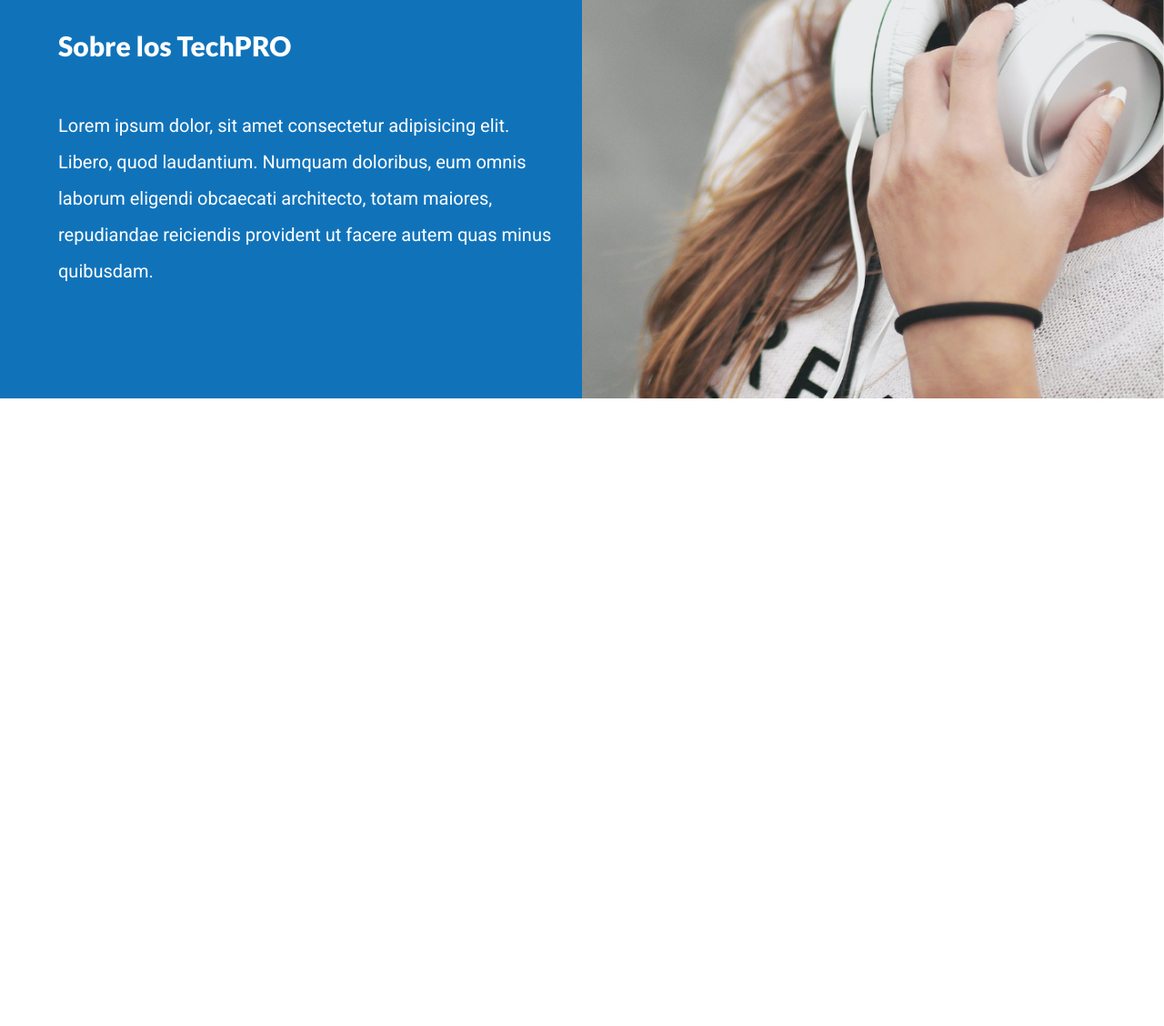
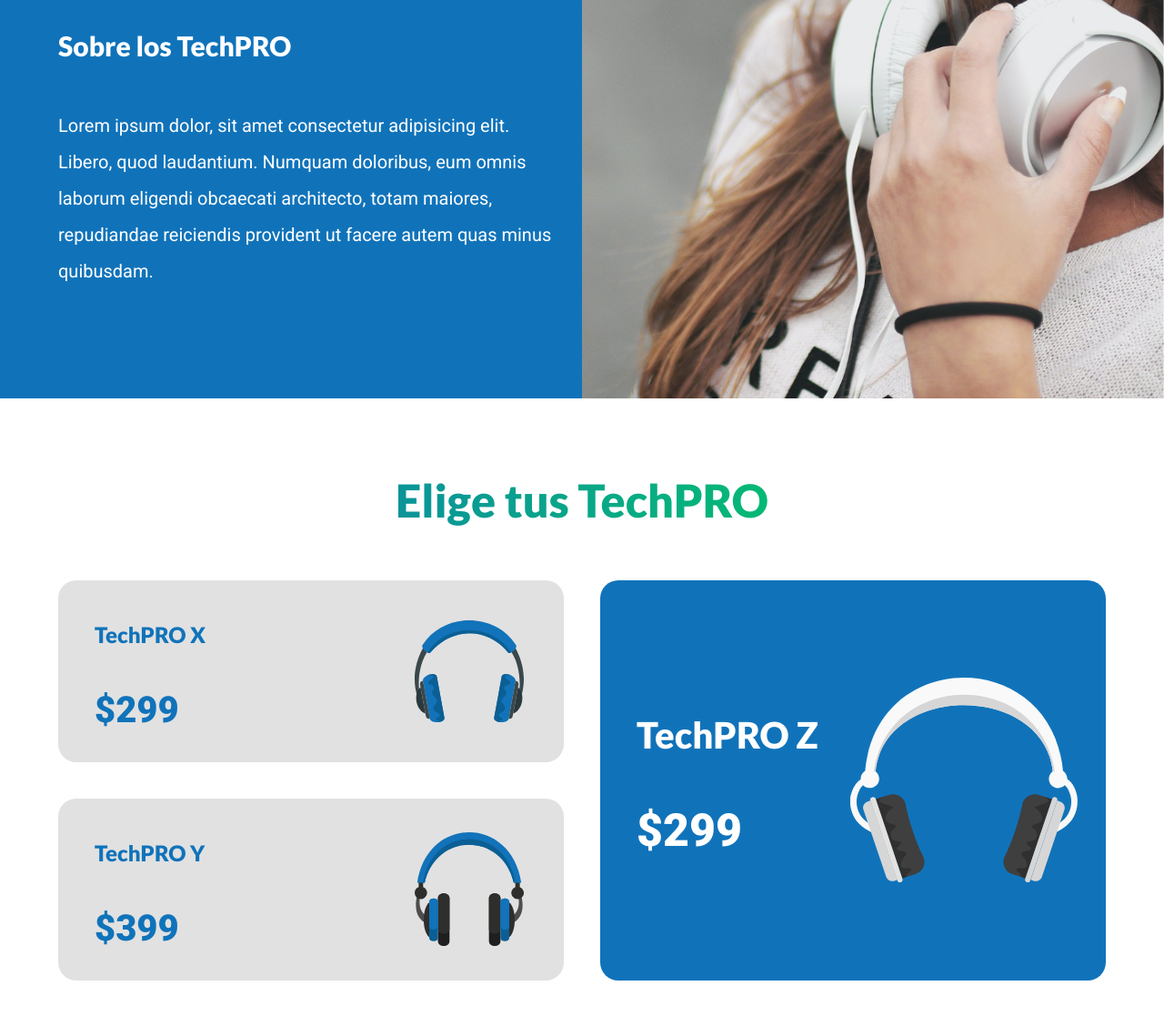
Before and after one commit to Antonioog/TechPro, a plain HTML site: page index.html in a window 1280 px wide. Shown: the part 1202-2330 px from the top of the page at 91% size. Before the commit the page ends 1640 px from the top, so only its background shows below. Drawn offline with Linux system fonts and the light colour scheme.

Commit message:
Se agrega la seccion de modelos

```diff
--- a/css/styles.css
+++ b/css/styles.css
@@ -242,3 +242,87 @@ img {
   font-size: 2rem;
   line-height: 2;
 }
+
+/**Modelos**/
+.model {
+  padding: var(--separation) 0;
+}
+.model h3 {
+  font-size: 2.4rem;
+}
+.models .price {
+  font-size: 4rem;
+  font-weight: 900;
+  line-height: 0;
+}
+.header-models {
+  font-size: 5rem;
+  margin-bottom: var(--separation);
+}
+.list-models {
+  display: flex;
+  flex-direction: column-reverse;
+}
+@media (min-width: 992px) {
+  .list-models {
+    display: grid;
+    grid-template-columns: repeat(2, 1fr);
+    grid-template-rows: repeat(2, 20rem);
+    gap: 4rem;
+  }
+}
+.models {
+  background-color: var(--lightGray);
+  margin-bottom: 2rem;
+  padding-left: 4rem;
+  color: var(--primary);
+  border-radius: 2rem;
+  min-height: 20rem;
+  background-repeat: no-repeat;
+  background-position: 90% center;
+  background-size: 12rem;
+  display: flex;
+  flex-direction: column;
+  justify-content: center;
+  transition-property: transform background-size;
+  transition-duration: 0.3s;
+}
+.models:hover {
+  transform: scale(1.1);
+  background-size: 30rem;
+}
+@media (min-width: 992px) {
+  .models {
+    margin-bottom: 0;
+  }
+}
+.models:first-of-type {
+  margin: 0;
+}
+.models-z {
+  background-image: url(../img/modelo-z.svg);
+  background-repeat: no-repeat;
+  background-color: var(--primary);
+  color: var(--white);
+}
+.models-z h3 {
+  font-size: 4rem;
+}
+@media (min-width: 992px) {
+  .models-z {
+    grid-column: 2 / 3;
+    grid-row: 1 / 3;
+    background-size: 25rem;
+  }
+}
+.models-x {
+  background-image: url(../img/modelo-x.svg);
+  background-repeat: no-repeat;
+}
+.models-y {
+  background-image: url(../img/modelo-y.svg);
+  background-repeat: no-repeat;
+}
+.models-z .price {
+  font-size: 5rem;
+}
--- a/index.html
+++ b/index.html
@@ -108,5 +108,25 @@
         </div>
       </div>
     </section>
+
+    <main class="container model">
+      <h2 class="text-center green-gradient header-models">
+        Elige tus TechPRO
+      </h2>
+      <div class="list-models">
+        <div class="models models-x">
+          <h3>TechPRO X</h3>
+          <p class="price">$299</p>
+        </div>
+        <div class="models models-y">
+          <h3>TechPRO Y</h3>
+          <p class="price">$399</p>
+        </div>
+        <div class="models models-z">
+          <h3>TechPRO Z</h3>
+          <p class="price">$299</p>
+        </div>
+      </div>
+    </main>
   </body>
 </html>
```
